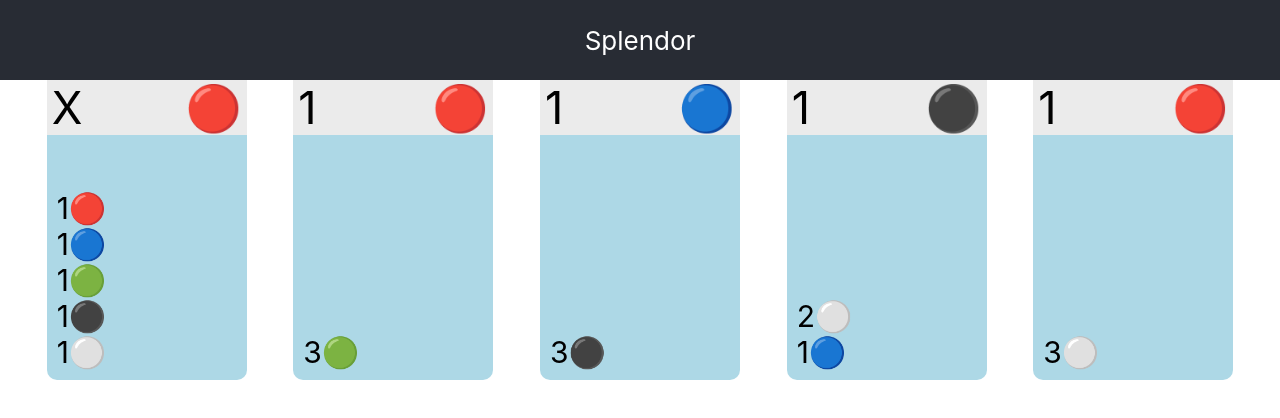
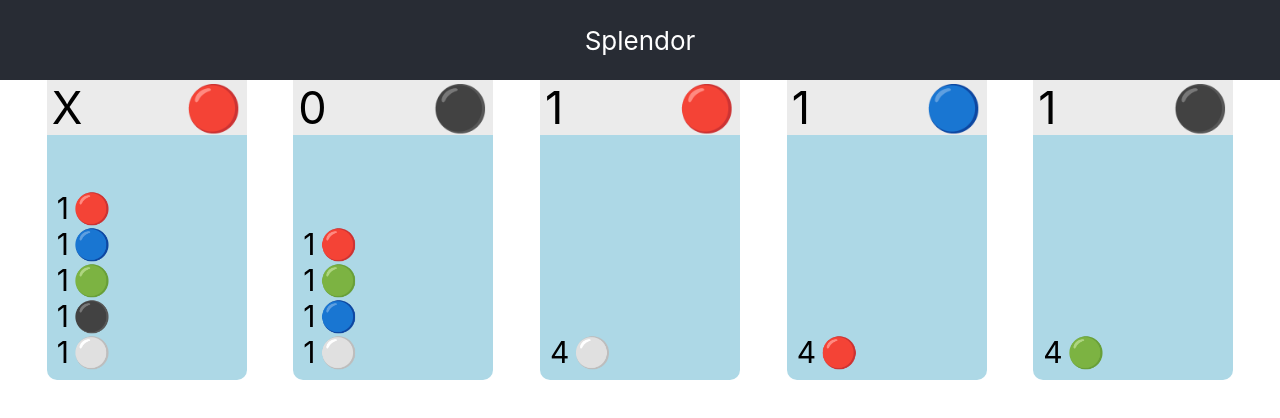
Before and after one commit to ndw001/Splendor, a React (Create React App) app: page / in a window 1280 px wide. Shown: the top 418 px of the page. Built offline with nearby package versions, Linux system fonts and the light colour scheme.

Commit message:
add shuffling and deckOne and clean up a little

```diff
--- a/src/Board.js
+++ b/src/Board.js
@@ -1,39 +1,13 @@
 import "./Board.css";
 import Card from "./Card";
+import TierOneDeck from "./TierOneDeck";
+import shuffleArray from "./helperFunctions";
 
 function Board() {
   /*
   background image
 
-  HEADER:
-  - top left Points
-  - top right Gem
-
-  Bottom Left, Cost
-  - Color circle and cost, gem next to it
-
   */
-
-  // sample deck of tier 1 cards
-  // points, gem, cost
-  const sampleDeck = [
-    //row1
-    [
-      { points: 1, gem: "red", cost: [{ quantity: 3, gem: "green" }] },
-      { points: 1, gem: "blue", cost: [{ quantity: 3, gem: "black" }] },
-      {
-        points: 1,
-        gem: "black",
-        cost: [
-          { quantity: 2, gem: "white" },
-          { quantity: 1, gem: "blue" },
-        ],
-      },
-      { points: 1, gem: "red", cost: [{ quantity: 3, gem: "white" }] },
-      { points: 2, gem: "green", cost: [{ quantity: 4, gem: "blue" }] },
-    ],
-    //row2
-  ];
 
   const tempGemLibrary = {
     red: "🔴",
@@ -55,24 +29,24 @@
     ],
   };
 
+  const deckOne = shuffleArray([...TierOneDeck]);
+  let rowOne = deckOne.slice(0, 4);
+
+  console.log("This is deck One", deckOne);
+
   return (
     <div className="Board">
       <div className="Nobles"></div>
       <div className="Decks"></div>
       <div className="AvailableCards">
-        {sampleDeck.map((row) => {
-          return (
-            <div className="row">
-              <div className="deck">
-                <Card card={sampleBlankCard} />
-              </div>
-              <Card card={row[0]} />
-              <Card card={row[1]} />
-              <Card card={row[2]} />
-              <Card card={row[3]} />
-            </div>
-          );
-        })}
+        <div className="row">
+          <div className="deck">
+            <Card card={sampleBlankCard} />
+          </div>
+          {rowOne.map((card) => {
+            return <Card card={card} />;
+          })}
+        </div>
       </div>
       <div className="AvailableCoins"></div>
       <div className="PlayerArea"></div>
--- a/src/Card.js
+++ b/src/Card.js
@@ -25,7 +25,7 @@
   };
 
   // console.log("props  ", props.card);
-  console.log("HELLO THERE ", points, gem);
+  // console.log("HELLO THERE ", points, gem);
 
   let sampleCost = [
     { quantity: 3, gem: "green" },
--- a/src/Cost.js
+++ b/src/Cost.js
@@ -19,6 +19,7 @@
         return (
           <div className="cost">
             <div className="quantity">{cost.quantity}</div>
+            &nbsp;
             <div className="gem">{tempGemLibrary[cost.gem]}</div>
           </div>
         );
--- /dev/null
+++ b/src/TierOneDeck.js
@@ -0,0 +1,68 @@
+const TierOneDeck = [
+  // 1st cycle - efficient
+  { points: 0, gem: "red", cost: [{ quantity: 3, gem: "blue" }] },
+  { points: 0, gem: "blue", cost: [{ quantity: 3, gem: "green" }] },
+  { points: 0, gem: "green", cost: [{ quantity: 3, gem: "black" }] },
+  { points: 0, gem: "black", cost: [{ quantity: 3, gem: "white" }] },
+  { points: 0, gem: "white", cost: [{ quantity: 3, gem: "red" }] },
+  // 2nd cycle - efficient 1 pt
+  { points: 1, gem: "red", cost: [{ quantity: 4, gem: "white" }] },
+  { points: 1, gem: "blue", cost: [{ quantity: 4, gem: "red" }] },
+  { points: 1, gem: "green", cost: [{ quantity: 4, gem: "blue" }] },
+  { points: 1, gem: "black", cost: [{ quantity: 4, gem: "green" }] },
+  { points: 1, gem: "white", cost: [{ quantity: 4, gem: "black" }] },
+  // 3rd cycle - one of each
+  {
+    points: 0,
+    gem: "red",
+    cost: [
+      { quantity: 1, gem: "green" },
+      { quantity: 1, gem: "blue" },
+      { quantity: 1, gem: "black" },
+      { quantity: 1, gem: "white" },
+    ],
+  },
+  {
+    points: 0,
+    gem: "green",
+    cost: [
+      { quantity: 1, gem: "red" },
+      { quantity: 1, gem: "blue" },
+      { quantity: 1, gem: "black" },
+      { quantity: 1, gem: "white" },
+    ],
+  },
+  {
+    points: 0,
+    gem: "blue",
+    cost: [
+      { quantity: 1, gem: "red" },
+      { quantity: 1, gem: "green" },
+      { quantity: 1, gem: "black" },
+      { quantity: 1, gem: "white" },
+    ],
+  },
+  {
+    points: 0,
+    gem: "black",
+    cost: [
+      { quantity: 1, gem: "red" },
+      { quantity: 1, gem: "green" },
+      { quantity: 1, gem: "blue" },
+      { quantity: 1, gem: "white" },
+    ],
+  },
+  {
+    points: 0,
+    gem: "white",
+    cost: [
+      { quantity: 1, gem: "red" },
+      { quantity: 1, gem: "green" },
+      { quantity: 1, gem: "blue" },
+      { quantity: 1, gem: "black" },
+    ],
+  },
+  // 4 cycle - 1/2/2 1 pt
+];
+
+export default TierOneDeck;
--- /dev/null
+++ b/src/helperFunctions.js
@@ -0,0 +1,21 @@
+function shuffleArray(array) {
+  let currentIndex = array.length;
+  let randomIndex;
+
+  // While there remain elements to shuffle.
+  while (currentIndex !== 0) {
+    // Pick a remaining element.
+    randomIndex = Math.floor(Math.random() * currentIndex);
+    currentIndex--;
+
+    // And swap it with the current element.
+    [array[currentIndex], array[randomIndex]] = [
+      array[randomIndex],
+      array[currentIndex],
+    ];
+  }
+
+  return array;
+}
+
+export default shuffleArray;
```
